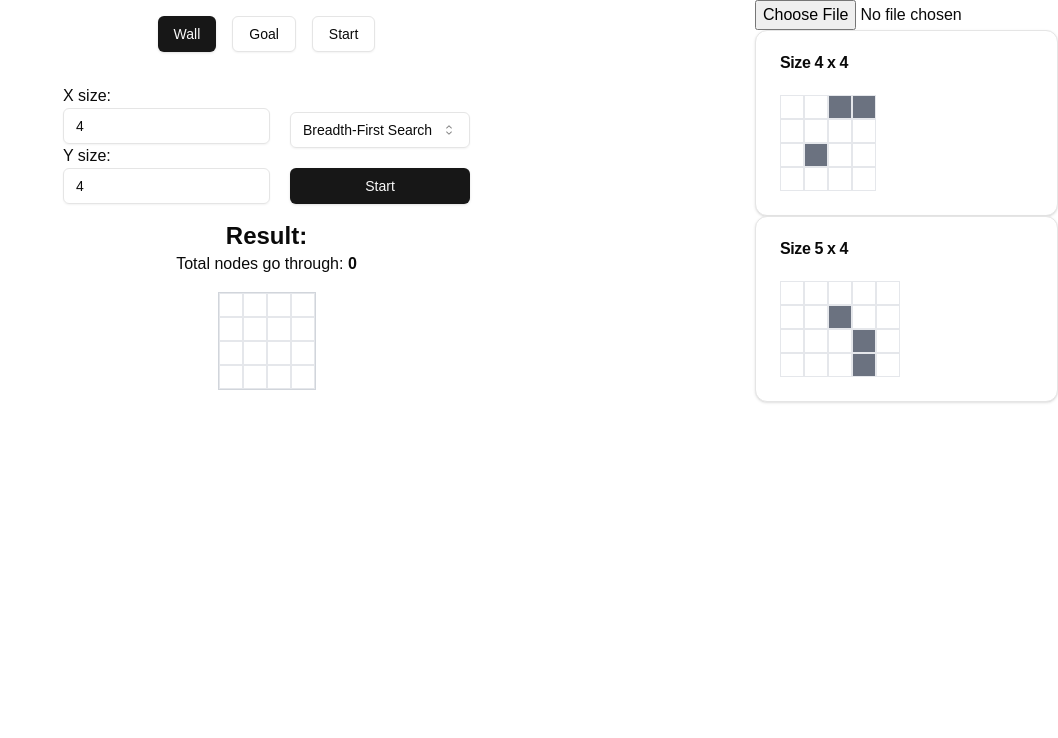
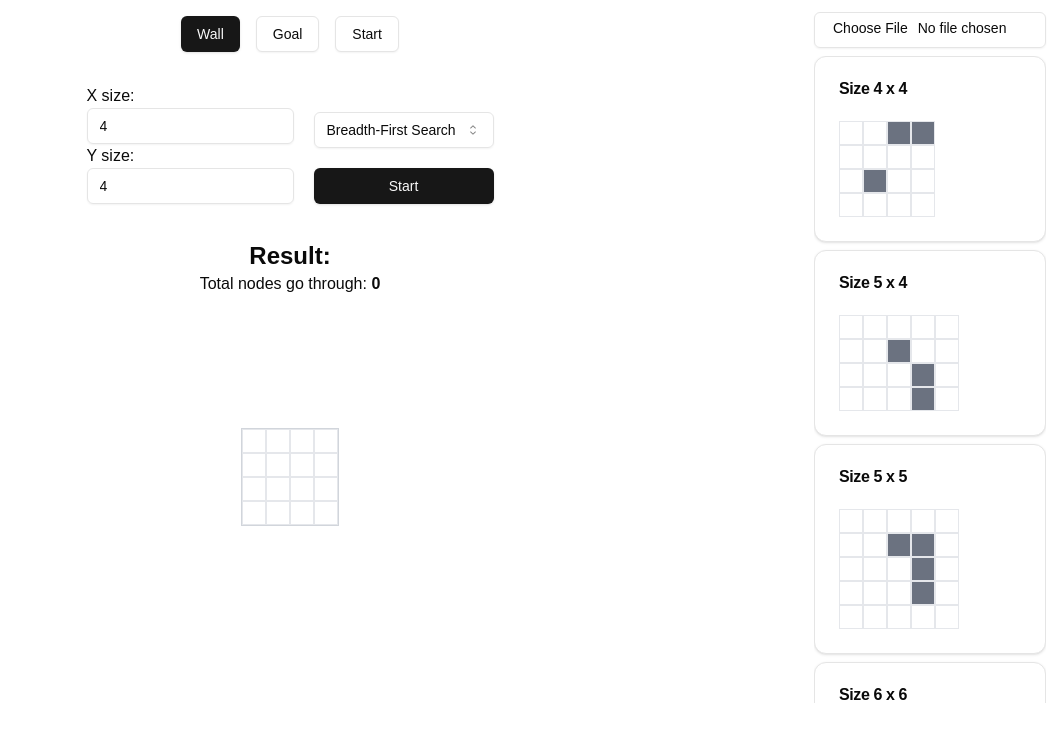
Before and after one commit to katiue/algorithms_visualizer_website, a Next.js app: page / in a window 1280 px wide. Shown: the top 738 px of the page, without its empty margins (222-1280 px from the left). Built offline with nearby package versions, Linux system fonts and the light colour scheme.

Commit message:
hehehehehe

```diff
--- a/app/page.tsx
+++ b/app/page.tsx
@@ -58,7 +58,6 @@ const moveTranslator = (initialpos: number[],move: string[]) => {
       pos = [pos[0]+1,pos[1]]
     moveList.push(pos)
   })
-  console.log(moveList)
   return moveList
 }
 
@@ -74,7 +73,7 @@ export default function PathFinder() {
   const [result, setResult] = useState<string[]>([])
   const [totalNodes, setTotalNodes] = useState<number>(0)
   const [traversedNodes, setTraversedNodes] = useState<number[][]>([])
-  const [delay, setDelay] = useState(200);
+  const [delay, setDelay] = useState(60);
   const [path, setPath] = useState<number[][]>([]);
   const [drawPath, setDrawPath] = useState(false);
 
@@ -108,7 +107,6 @@ export default function PathFinder() {
   }
 
   useEffect(() => {
-    console.log(startCell)
     if (drawPath && path.length > 0) {
       let currentIndex = 0;
 
@@ -198,7 +196,6 @@ export default function PathFinder() {
       const cell = newGrid[y][x]
 
       if (currentType === 'start') {
-        console.log (x + " " + y)
         // Remove previous start cell if exists
         if(cell.type === 'start'){
           cell.type = 'empty'
@@ -341,7 +338,7 @@ export default function PathFinder() {
           )}
         </div>
       </div>
-      <div>
+      <div className='flex flex-col p-3 gap-y-2 h-screen w-1/5'>
         <GridUploader
           setGrid={setGrid}
           setRows={setSizeY}
--- a/components/predefinedMaps.tsx
+++ b/components/predefinedMaps.tsx
@@ -37,11 +37,68 @@ const Maplibrary = [
         [{ type: 'empty' as CellType, x: 0, y: 2 }, { type: 'empty' as CellType, x: 1, y: 2 }, { type: 'empty' as CellType, x: 2, y: 2 }, { type: 'wall' as CellType, x: 3, y: 2 }, { type: 'empty' as CellType, x: 4, y: 2 }],
         [{ type: 'empty' as CellType, x: 0, y: 3 }, { type: 'empty' as CellType, x: 1, y: 3 }, { type: 'empty' as CellType, x: 2, y: 3 }, { type: 'wall' as CellType, x: 3, y: 3 }, { type: 'empty' as CellType, x: 4, y: 3 }]
         ]
+    },
+    {
+        sizex: 5,
+        sizey: 5,
+        grid: [
+        [{ type: 'empty' as CellType, x: 0, y: 0 }, { type: 'empty' as CellType, x: 1, y: 0 }, { type: 'empty' as CellType, x: 2, y: 0 }, { type: 'empty' as CellType, x: 3, y: 0 }, { type: 'empty' as CellType, x: 4, y: 0 }],
+        [{ type: 'empty' as CellType, x: 0, y: 1 }, { type: 'empty' as CellType, x: 1, y: 1 }, { type: 'wall' as CellType, x: 2, y: 1 }, { type: 'wall' as CellType, x: 3, y: 1 }, { type: 'empty' as CellType, x: 4, y: 1 }],
+        [{ type: 'empty' as CellType, x: 0, y: 2 }, { type: 'empty' as CellType, x: 1, y: 2 }, { type: 'empty' as CellType, x: 2, y: 2 }, { type: 'wall' as CellType, x: 3, y: 2 }, { type: 'empty' as CellType, x: 4, y: 2 }],
+        [{ type: 'empty' as CellType, x: 0, y: 3 }, { type: 'empty' as CellType, x: 1, y: 3 }, { type: 'empty' as CellType, x: 2, y: 3 }, { type: 'wall' as CellType, x: 3, y: 3 }, { type: 'empty' as CellType, x: 4, y: 3 }],
+        [{ type: 'empty' as CellType, x: 0, y: 4 }, { type: 'empty' as CellType, x: 1, y: 4 }, { type: 'empty' as CellType, x: 2, y: 4 }, { type: 'empty' as CellType, x: 3
+        , y: 4 }, { type: 'empty' as CellType, x: 4, y: 4 }]
+        ]
+    },
+    {
+        sizex: 6,
+        sizey: 6,
+        grid: [
+        [{ type: 'empty' as CellType, x: 0, y: 0 }, { type: 'empty' as CellType, x: 1, y: 0 }, { type: 'empty' as CellType, x: 2, y: 0 }, { type: 'empty' as CellType, x: 3, y: 0 }, { type: 'empty' as CellType, x: 4, y: 0 }, { type: 'empty' as CellType, x: 5, y: 0 }],
+        [{ type: 'empty' as CellType, x: 0, y: 1 }, { type: 'empty' as CellType, x: 1, y: 1 }, { type: 'wall' as CellType, x: 2, y: 1 }, { type: 'wall' as CellType, x: 3, y: 1 }, { type: 'empty' as CellType, x: 4, y: 1 }, { type: 'empty' as CellType, x: 5, y: 1 }],
+        [{ type: 'empty' as CellType, x: 0, y: 2 }, { type: 'empty' as CellType, x: 1, y: 2 }, { type: 'empty' as CellType, x: 2, y: 2 }, { type: 'wall' as CellType, x: 3, y: 2 }, { type: 'empty' as CellType, x: 4, y: 2 }, { type: 'empty' as CellType, x: 5, y: 2 }],
+        [{ type: 'empty' as CellType, x: 0, y: 3 }, { type: 'empty' as CellType, x: 1, y: 3 }, { type: 'empty' as CellType, x: 2, y: 3 }, { type: 'wall' as CellType, x: 3, y: 3 }, { type: 'empty' as CellType, x: 4, y: 3 }, { type: 'empty' as CellType, x: 5, y: 3 }],
+        [{ type: 'empty' as CellType, x: 0, y: 4 }, { type: 'empty' as CellType, x: 1, y: 4 }, { type: 'empty' as CellType, x: 2, y: 4 }, { type: 'wall' as CellType, x: 3, y: 4 }, { type: 'empty' as CellType, x: 4, y: 4 }, { type: 'empty' as CellType, x: 5, y: 4 }],
+        [{ type: 'empty' as CellType, x: 0, y: 5 }, { type: 'empty' as CellType, x: 1, y: 5 }, { type: 'empty' as CellType, x: 2, y: 5 }, { type: 'empty' as CellType, x: 3, y: 5 }, { type: 'empty' as CellType, x: 4, y: 5 }, { type: 'empty' as CellType, x: 5, y: 5 }]
+        ]
+    },
+    {
+        sizex: 20,
+        sizey: 20,
+        grid: Array.from({ length: 20 }, (_, y) =>
+            Array.from({ length: 20 }, (_, x) => ({
+                type: (Math.random() < 0.2 && x > 0 && y > 0 && x < 19 && y < 19) ? 'wall' as CellType : 'empty' as CellType,
+                x,
+                y
+            }))
+        )
+    },
+    {
+        sizex: 30,
+        sizey: 30,
+        grid: Array.from({ length: 30 }, (_, y) =>
+            Array.from({ length: 30 }, (_, x) => ({
+                type: (Math.random() < 0.2 && x > 0 && y > 0 && x < 29 && y < 29) ? 'wall' as CellType : 'empty' as CellType,
+                x,
+                y
+            }))
+        )
+    },
+    {
+        sizex: 40,
+        sizey: 40,
+        grid: Array.from({ length: 40 }, (_, y) =>
+            Array.from({ length: 40 }, (_, x) => ({
+                type: (Math.random() < 0.2 && x > 0 && y > 0 && x < 39 && y < 39) ? 'wall' as CellType : 'empty' as CellType,
+                x,
+                y
+            }))
+        )
     }
 ]
 export default function PredefinedMap( {onMapClick}: MapProps ) {
     return (
-        <div>
+        <div className='flex flex-col gap-y-2 h-5/6 overflow-auto'>
             {Maplibrary.map((map, index) => (
             <Card key={index} onClick={() => onMapClick(map)} >
                 <CardHeader>
@@ -53,7 +110,7 @@ export default function PredefinedMap( {onMapClick}: MapProps ) {
                 {row.map((cell, x) => (
                     <div
                     key={`${x}-${y}`}
-                    className={`w-6 h-6 border border-gray-200 cursor-pointer ${
+                    className={`w-6 h-6 border border-gray-200 ${
                         cell.type === 'wall' ? 'bg-gray-500' :
                         cell.type === 'goal' ? 'bg-green-500' :
                         cell.type === 'start' ? 'bg-red-500' :
--- a/components/uploadFile.tsx
+++ b/components/uploadFile.tsx
@@ -1,4 +1,4 @@
-import { useState } from 'react';
+import { Input } from "./ui/input";
 
 interface Cell {
   type: 'empty' | 'start' | 'goal' | 'wall';
@@ -99,8 +99,6 @@ export default function GridUploader({ setGrid, setRows, setColumns, setGoalCell
 
 
   return (
-    <div>
-      <input type="file" accept=".txt" onChange={handleFileUpload} />
-    </div>
+    <Input type="file" onChange={handleFileUpload} />
   );
 }
```
Lines whose indentation alone changed are shown as unchanged.
